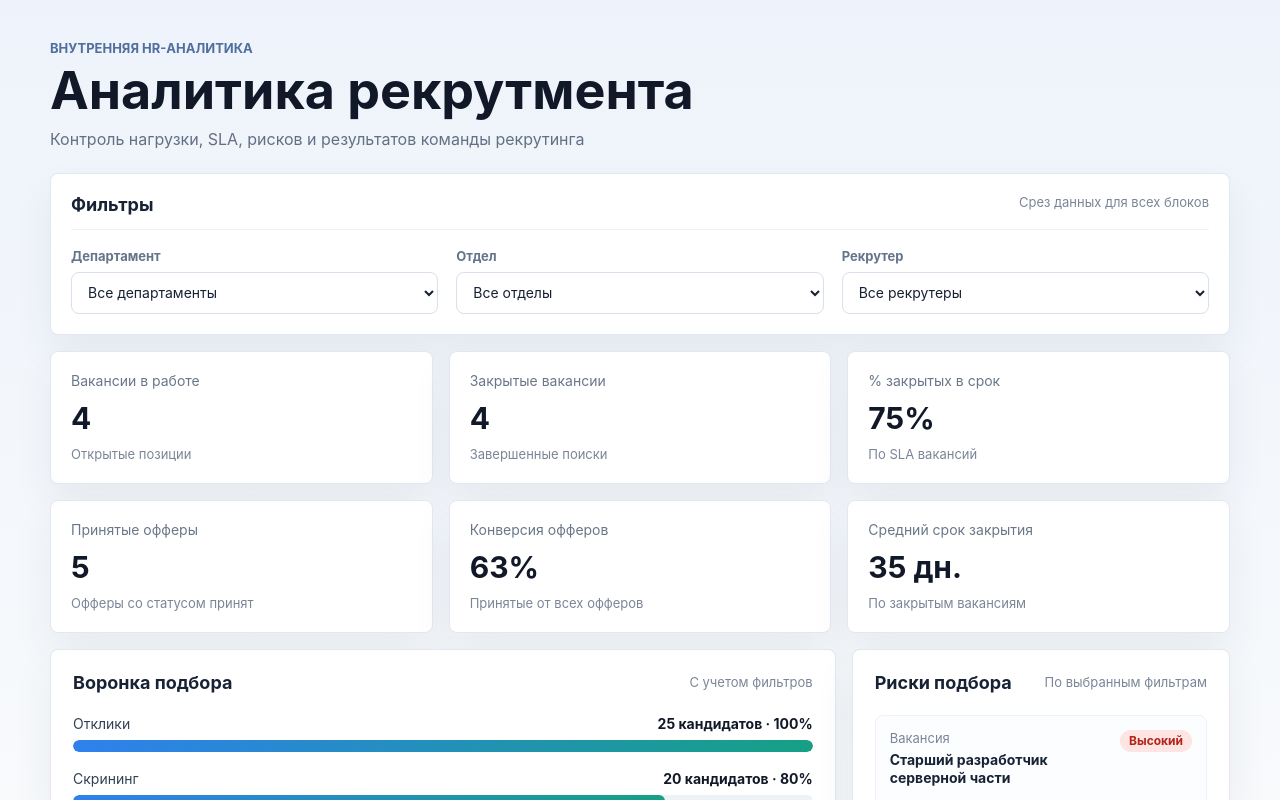
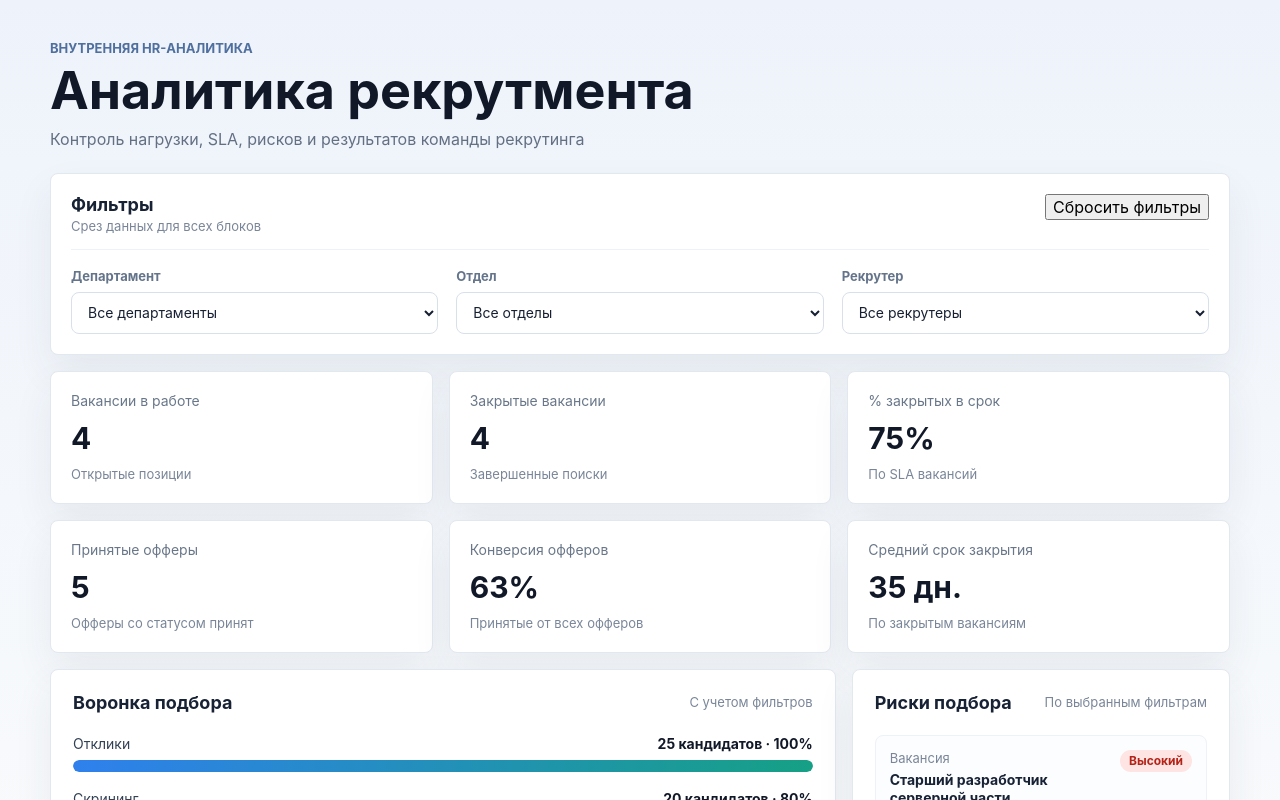
Before and after one commit to AN684-beep/hr-recruiting-analytics-dashboard, a React (Vite) app: page / in a window 1280 px wide. Shown: the top 800 px of the page. Built offline with nearby package versions, Linux system fonts and the light colour scheme.

Commit message:
Add reset filters action

```diff
--- a/src/App.tsx
+++ b/src/App.tsx
@@ -26,6 +26,12 @@ export default function App() {
   const [selectedDepartment, setSelectedDepartment] = useState("Все департаменты");
   const [selectedTeam, setSelectedTeam] = useState("Все отделы");
   const [selectedRecruiter, setSelectedRecruiter] = useState("Все рекрутеры");
+
+  const resetFilters = () => {
+    setSelectedDepartment("Все департаменты");
+    setSelectedTeam("Все отделы");
+    setSelectedRecruiter("Все рекрутеры");
+  };
 
   const availableTeams = useMemo(() => {
     if (selectedDepartment === "Все департаменты") {
@@ -182,8 +188,13 @@ export default function App() {
 
       <section className="filters-card card" aria-label="Фильтры дашборда">
         <div className="filters-heading">
-          <h2>Фильтры</h2>
-          <span>Срез данных для всех блоков</span>
+          <div>
+            <h2>Фильтры</h2>
+            <span>Срез данных для всех блоков</span>
+          </div>
+          <button className="reset-button" type="button" onClick={resetFilters}>
+            Сбросить фильтры
+          </button>
         </div>
 
         <div className="filters-grid">
```
